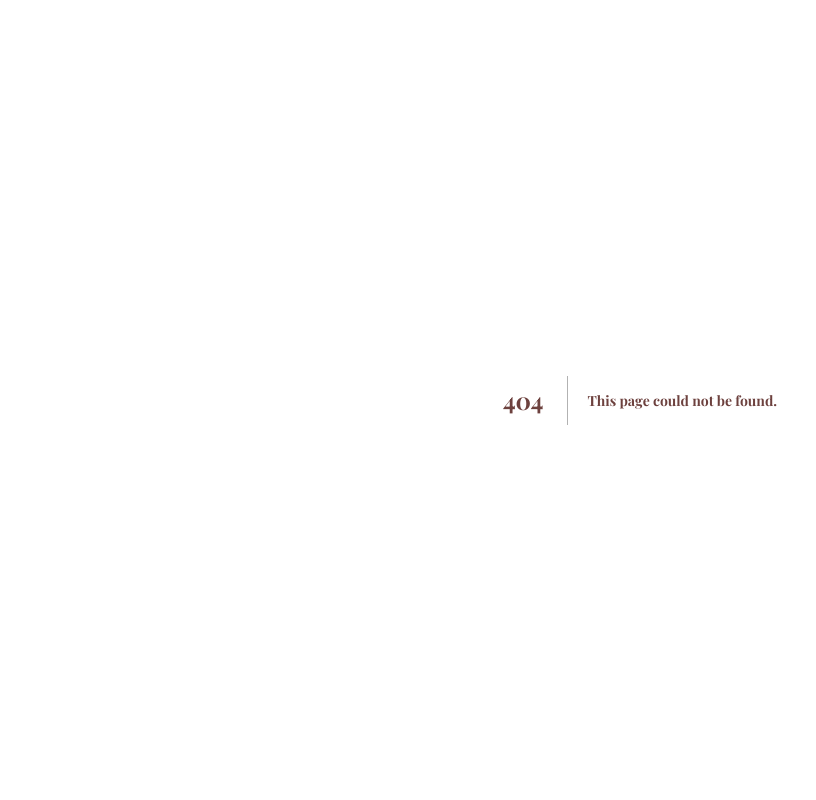
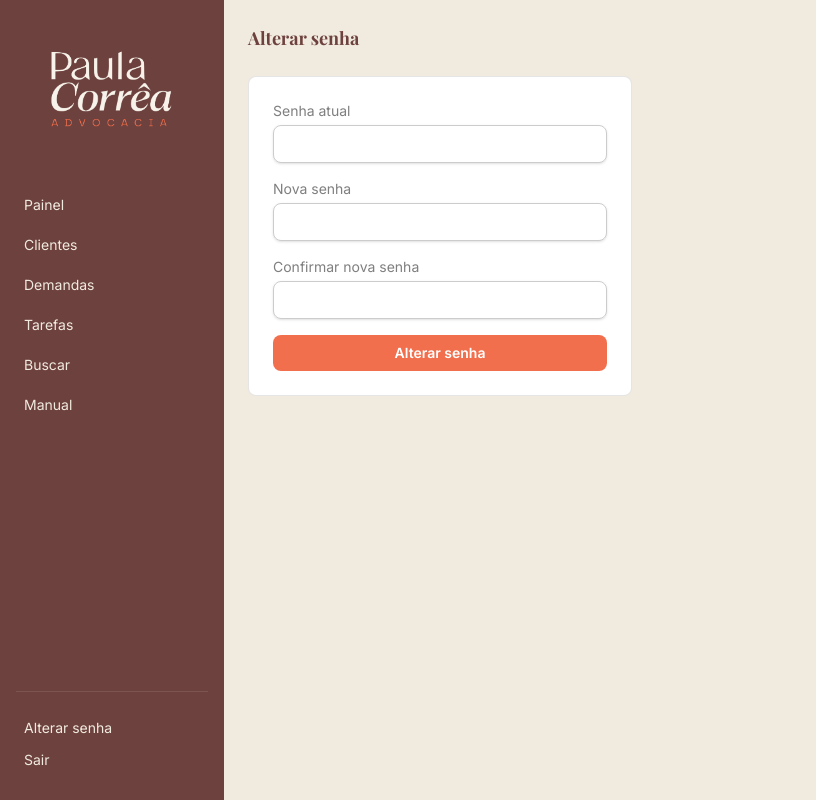
Before and after one commit to s9mcjh8fgy-collab/paula, a Next.js app: page /conta in a window 1280 px wide. Before the commit this address had no page. Shown: the whole page, without its empty margins (0-816 px from the left). Built offline with nearby package versions, Linux system fonts and the light colour scheme; no server answers.

Commit message:
Adiciona pagina de alterar senha e link no menu lateral

```diff
--- /dev/null
+++ b/src/app/(app)/conta/page.tsx
@@ -0,0 +1,113 @@
+"use client";
+
+import { useState } from "react";
+import { createBrowserClient } from "@supabase/ssr";
+
+export default function ContaPage() {
+  const [current, setCurrent] = useState("");
+  const [password, setPassword] = useState("");
+  const [confirm, setConfirm] = useState("");
+  const [error, setError] = useState("");
+  const [success, setSuccess] = useState(false);
+  const [loading, setLoading] = useState(false);
+
+  const supabase = createBrowserClient(
+    process.env.NEXT_PUBLIC_SUPABASE_URL!,
+    process.env.NEXT_PUBLIC_SUPABASE_ANON_KEY!
+  );
+
+  async function handleSubmit(e: React.FormEvent) {
+    e.preventDefault();
+    setError("");
+    setSuccess(false);
+
+    if (password !== confirm) {
+      setError("As senhas não coincidem.");
+      return;
+    }
+    if (password.length < 6) {
+      setError("A nova senha deve ter pelo menos 6 caracteres.");
+      return;
+    }
+
+    setLoading(true);
+
+    // Reautentica com a senha atual para confirmar identidade
+    const { data: { user } } = await supabase.auth.getUser();
+    const { error: signInError } = await supabase.auth.signInWithPassword({
+      email: user?.email ?? "",
+      password: current,
+    });
+
+    if (signInError) {
+      setError("Senha atual incorreta.");
+      setLoading(false);
+      return;
+    }
+
+    const { error: updateError } = await supabase.auth.updateUser({ password });
+    if (updateError) {
+      setError(updateError.message);
+    } else {
+      setSuccess(true);
+      setCurrent("");
+      setPassword("");
+      setConfirm("");
+    }
+    setLoading(false);
+  }
+
+  return (
+    <div className="max-w-sm space-y-6">
+      <h1 className="text-lg font-semibold text-pcmarrom">Alterar senha</h1>
+
+      <div className="rounded-lg border border-pccinza/20 bg-white p-6">
+        <form onSubmit={handleSubmit} className="space-y-4">
+          {error && (
+            <div className="rounded-lg bg-red-50 px-3 py-2 text-sm text-red-700">{error}</div>
+          )}
+          {success && (
+            <div className="rounded-lg bg-green-50 px-3 py-2 text-sm text-green-700">Senha alterada com sucesso!</div>
+          )}
+          <div>
+            <label className="mb-1 block text-sm font-medium text-pcmarrom">Senha atual</label>
+            <input
+              type="password"
+              required
+              value={current}
+              onChange={(e) => setCurrent(e.target.value)}
+              className="block w-full rounded-lg border border-pccinza/40 px-3 py-2 text-sm shadow-sm focus:border-pclaranja focus:outline-none"
+            />
+          </div>
+          <div>
+            <label className="mb-1 block text-sm font-medium text-pcmarrom">Nova senha</label>
+            <input
+              type="password"
+              required
+              value={password}
+              onChange={(e) => setPassword(e.target.value)}
+              className="block w-full rounded-lg border border-pccinza/40 px-3 py-2 text-sm shadow-sm focus:border-pclaranja focus:outline-none"
+            />
+          </div>
+          <div>
+            <label className="mb-1 block text-sm font-medium text-pcmarrom">Confirmar nova senha</label>
+            <input
+              type="password"
+              required
+              value={confirm}
+              onChange={(e) => setConfirm(e.target.value)}
+              className="block w-full rounded-lg border border-pccinza/40 px-3 py-2 text-sm shadow-sm focus:border-pclaranja focus:outline-none"
+            />
+          </div>
+          <button
+            type="submit"
+            disabled={loading}
+            className="w-full rounded-lg bg-pclaranja px-4 py-2 text-sm font-semibold text-white hover:bg-pclaranjadark disabled:opacity-50"
+          >
+            {loading ? "Salvando..." : "Alterar senha"}
+          </button>
+        </form>
+      </div>
+    </div>
+  );
+}
--- a/src/app/(app)/layout.tsx
+++ b/src/app/(app)/layout.tsx
@@ -41,8 +41,11 @@ export default async function AppLayout({
         </nav>
         <div className="mt-6 border-t border-white/10 pt-4">
           <p className="px-2 text-xs text-pcbege">{user?.email}</p>
+          <Link href="/conta" className="mt-1 block rounded-lg px-2 py-1.5 text-sm text-pcbege hover:text-pclaranja">
+            Alterar senha
+          </Link>
           <form action={logout}>
-            <button className="mt-1 rounded-lg px-2 py-2 text-sm text-pcbege hover:text-pclaranja">
+            <button className="rounded-lg px-2 py-1.5 text-sm text-pcbege hover:text-pclaranja">
               Sair
             </button>
           </form>
```
